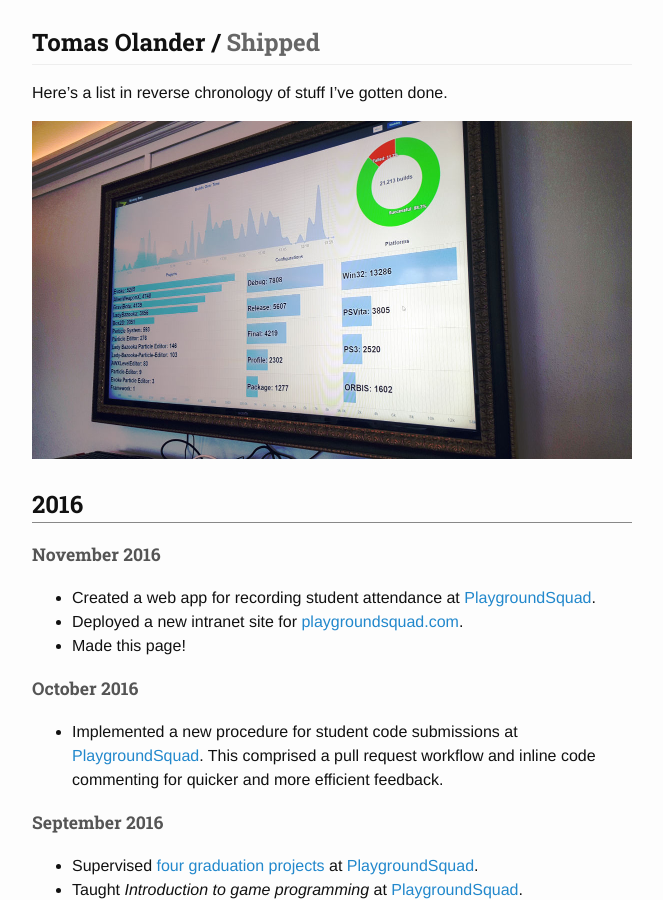
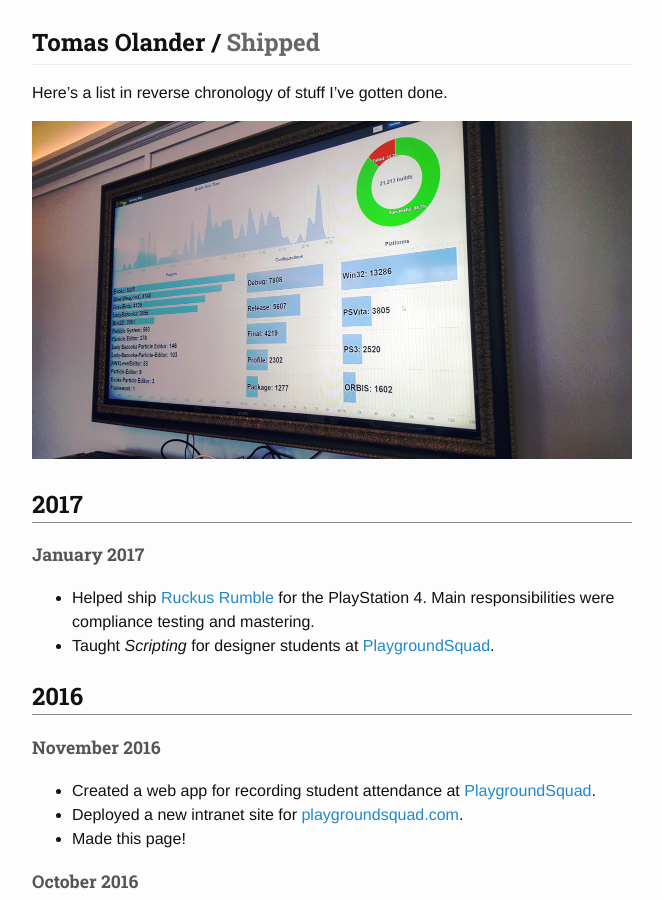
Before and after one commit to toumaz/toumaz.github.io, a Jekyll site: the page built from shipped.md, in a window 1280 px wide and 900 px high. Shown: the whole window, without its empty margins (308-971 px from the left). Built offline with Jekyll 4.4.1, drawn with Linux system fonts in a browser that asks for light colours; nearby versions of some CDN libraries.

Commit message:
Update shipped for January 2017

```diff
--- a/shipped.md
+++ b/shipped.md
@@ -7,6 +7,15 @@ title: "Shipped"
 Here's a list in reverse chronology of stuff I've gotten done.
 
 <img src="/img/monkeybars.jpg">
+
+## 2017
+
+### January 2017
+* Helped ship [Ruckus Rumble] for the PlayStation 4.
+  Main responsibilities were compliance testing and mastering.
+* Taught *Scripting* for designer students at [PlaygroundSquad].
+
+[Ruckus Rumble]: https://blog.eu.playstation.com/2017/01/16/bomberman-style-battler-ruckus-rumble-is-latest-ps4-title-from-playstation-first-programme/
 
 ## 2016
 
```
